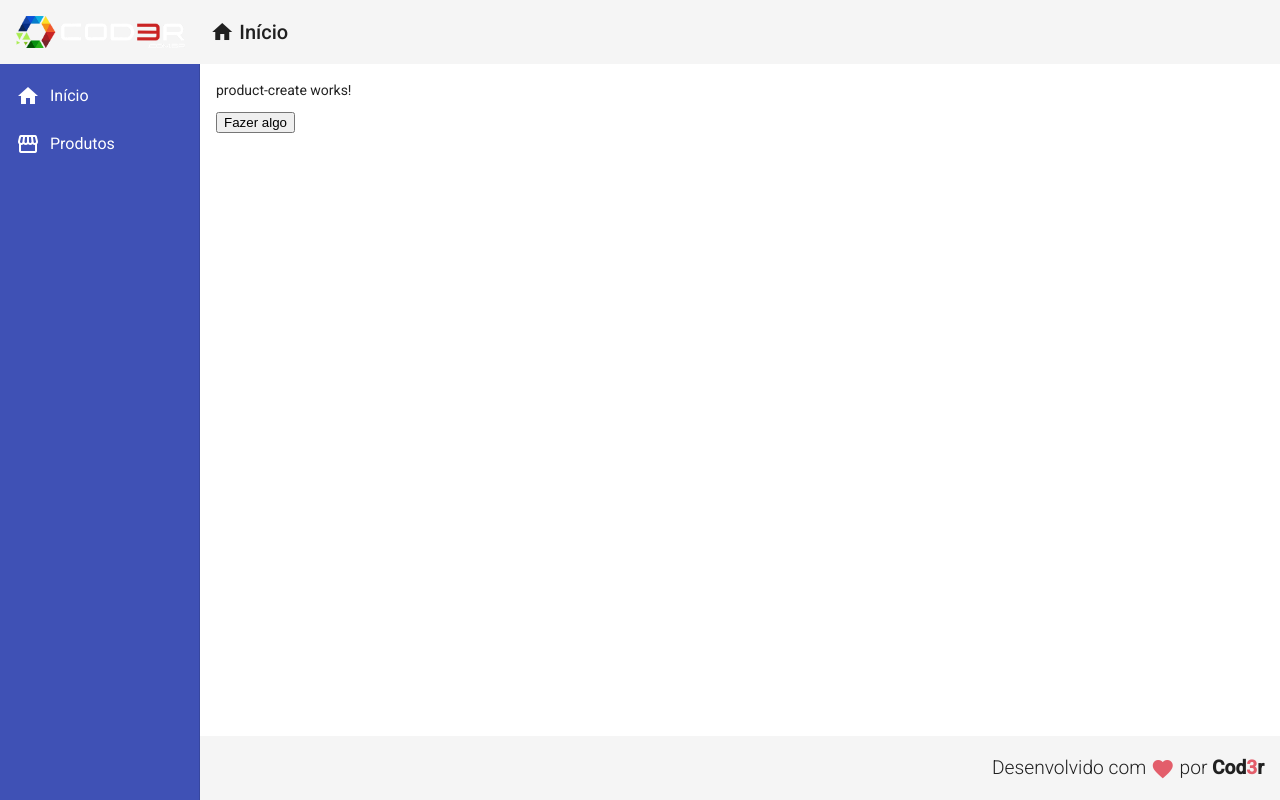
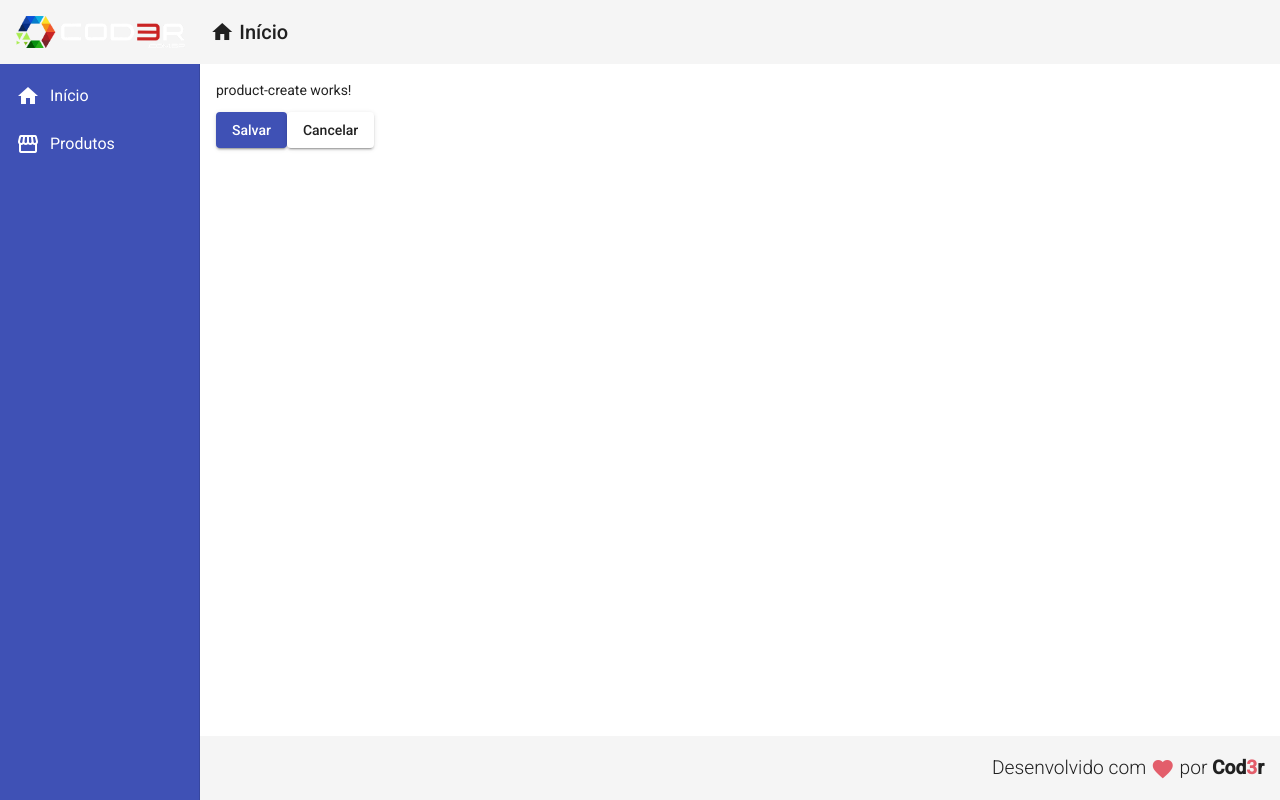
Before and after one commit to Coletinn/projeto-angular-app, an Angular app in the folder frontend/: page /products/create in a window 1280 px wide. Built offline with nearby package versions, Linux system fonts and the light colour scheme.

Commit message:
Produto Service

```diff
--- a/frontend/src/app/app.module.ts
+++ b/frontend/src/app/app.module.ts
@@ -19,6 +19,7 @@ import { RedDirective } from './directives/red.directive';
 import { ForDirective } from './directives/for.directive';
 import { ProductCreateComponent } from './components/product/product-create/product-create.component'
 import { MatButtonModule } from '@angular/material/button';
+import { MatSnackBarModule } from '@angular/material/snack-bar';
 
 @NgModule({
   declarations: [
@@ -40,7 +41,8 @@ import { MatButtonModule } from '@angular/material/button';
     MatSidenavModule,
     MatListModule,
     MatCardModule,
-    MatButtonModule
+    MatButtonModule,
+    MatSnackBarModule
   ],
   providers: [],
   bootstrap: [AppComponent]
--- a/frontend/src/app/components/product/product-create/product-create.component.html
+++ b/frontend/src/app/components/product/product-create/product-create.component.html
@@ -1,3 +1,9 @@
-<p [id]="propLegal">product-create works!</p>
+<p>product-create works!</p>
 
-<button (click)="fazerAlgo()">Fazer algo</button>
+<button mat-raised-button (click)="createProduct()" color="primary">
+    Salvar
+</button>
+
+<button mat-raised-button (click)="cancelProduct()">
+    Cancelar
+</button>
--- a/frontend/src/app/components/product/product-create/product-create.component.ts
+++ b/frontend/src/app/components/product/product-create/product-create.component.ts
@@ -1,4 +1,6 @@
 import { Component, OnInit } from '@angular/core';
+import { ProductService } from '../product.service';
+import { Router } from '@angular/router'
 
 @Component({
   selector: 'app-product-create',
@@ -7,15 +9,20 @@ import { Component, OnInit } from '@angular/core';
 })
 export class ProductCreateComponent implements OnInit {
 
-  propLegal = "qualquer"
+  constructor(private productService: ProductService,
+      private router: Router) {
 
-  constructor() { }
+  }
 
   ngOnInit(): void {
+
   }
 
-  fazerAlgo(): void {
-    console.log('Fazendo algo')
+  createProduct(): void {
+    this.productService.showMessage('Produto criado')
   }
 
+  cancelProduct(): void {
+    this.router.navigate(['/products'])
+  }
 }
--- /dev/null
+++ b/frontend/src/app/components/product/product.service.ts
@@ -0,0 +1,20 @@
+import { Injectable } from '@angular/core';
+import { MatSnackBar } from '@angular/material/snack-bar'
+
+@Injectable({
+  providedIn: 'root'
+})
+export class ProductService {
+
+  constructor(private snackBar: MatSnackBar) {
+
+  }
+
+  showMessage(msg: string): void {
+    this.snackBar.open(msg, 'X', {
+      duration: 3000,
+      horizontalPosition: "right",
+      verticalPosition: "top"
+    })
+  }
+}
```
